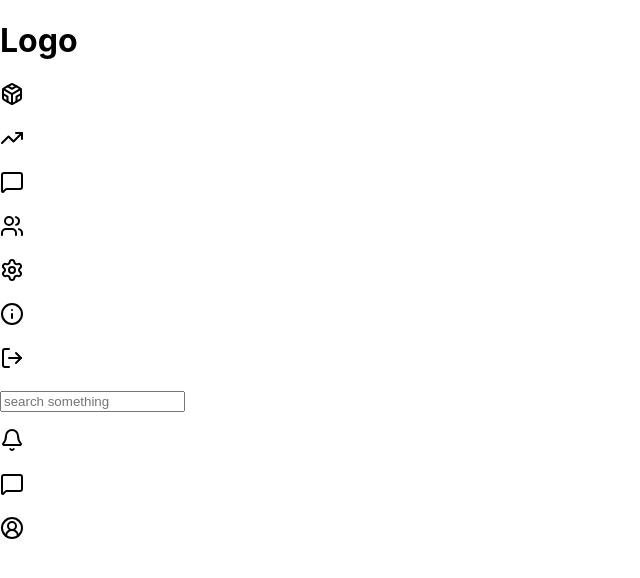
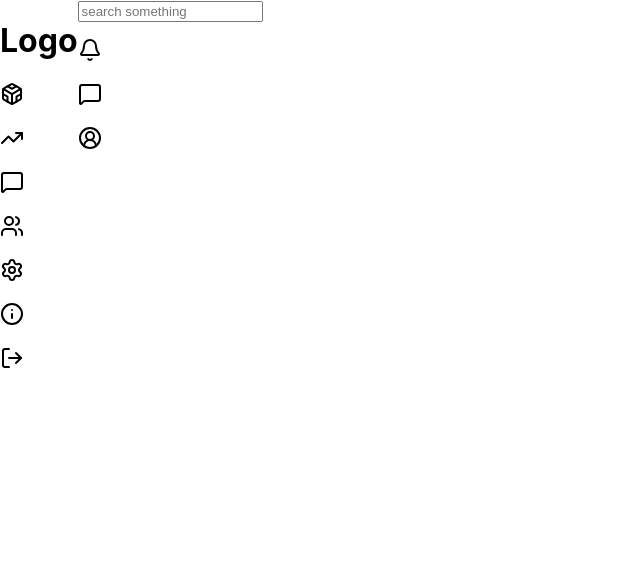
Before and after one commit to Emma24968/Ecommerce-Site, a React (Create React App) app: page / in a window 1280 px wide. Shown: the top 578 px of the page, without its empty margins (0-640 px from the left). Built offline with nearby package versions, Linux system fonts and the light colour scheme.

Commit message:
I created a navigation component

```diff
--- a/src/App.css
+++ b/src/App.css
@@ -1,38 +1,4 @@
-.App {
-  text-align: center;
+.Nav-section{
+  display: flex;
+
 }
-
-.App-logo {
-  height: 40vmin;
-  pointer-events: none;
-}
-
-@media (prefers-reduced-motion: no-preference) {
-  .App-logo {
-    animation: App-logo-spin infinite 20s linear;
-  }
-}
-
-.App-header {
-  background-color: #282c34;
-  min-height: 100vh;
-  display: flex;
-  flex-direction: column;
-  align-items: center;
-  justify-content: center;
-  font-size: calc(10px + 2vmin);
-  color: white;
-}
-
-.App-link {
-  color: #61dafb;
-}
-
-@keyframes App-logo-spin {
-  from {
-    transform: rotate(0deg);
-  }
-  to {
-    transform: rotate(360deg);
-  }
-}
--- a/src/App.js
+++ b/src/App.js
@@ -1,12 +1,12 @@
 import { Search } from "lucide-react";
 import "./App.css";
-import { SideBar } from "./Components/StaticPages/LeftSideBar";
-import { SearchBar } from "./Components/StaticPages/SearchBar";
+import { SideBar } from "./Components/StaticPages/Navigation/LeftSideBar";
+import { SearchBar } from "./Components/StaticPages/Navigation/SearchBar";
 
 function App() {
   return (
     <div>
-      <div>
+      <div className="Nav-section">
         <SideBar />
         <SearchBar />
       </div>
```
Also changed, not shown: src/Components/StaticPages/Navigation/LeftSideBar.jsx (renamed from src/Components/StaticPages/LeftSideBar.jsx), src/Components/StaticPages/Navigation/SearchBar.jsx (renamed from src/Components/StaticPages/SearchBar.jsx).
